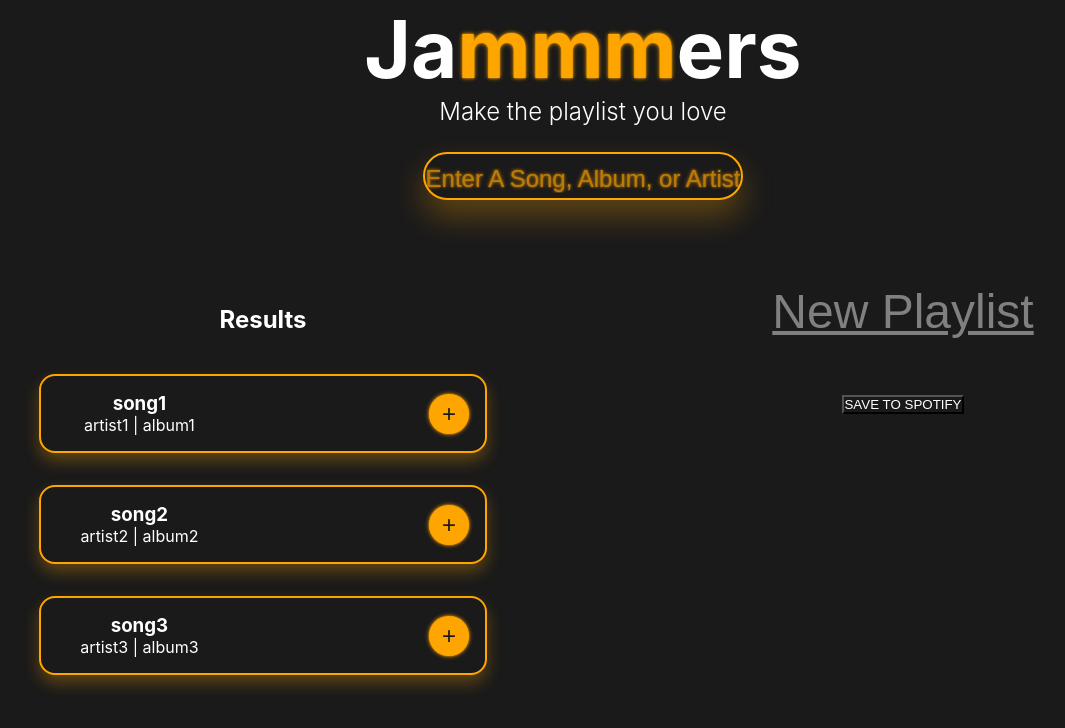
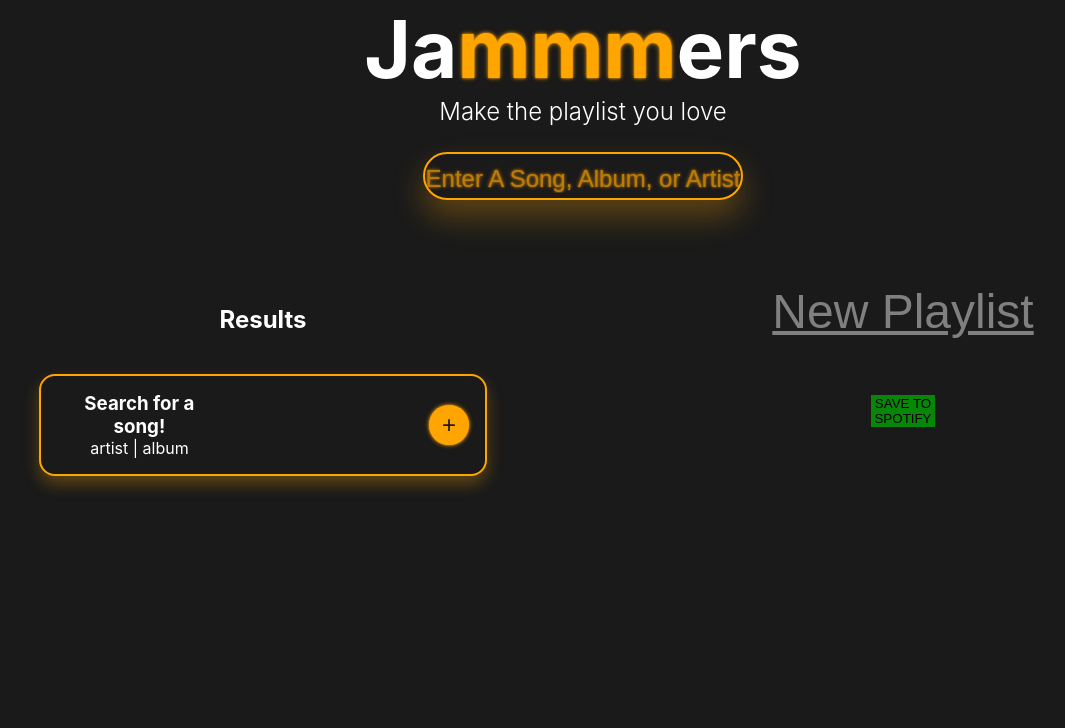
Before and after one commit to bradmcnew/playlist-creator, a React (Create React App) app: page / in a window 1280 px wide. Shown: the top 728 px of the page, without its empty margins (57-1122 px from the left). Built offline with nearby package versions, Linux system fonts and the light colour scheme.

Commit message:
save to spotify button update

```diff
--- a/src/App.js
+++ b/src/App.js
@@ -8,9 +8,7 @@ import Spotify from './api/spotify';
 
 function App() {
   const [searchResults, setSearchResults] = useState([
-    {name: 'song1', artist: 'artist1', album: 'album1', id: 1, uri: 'spotify:track:1'},
-    {name: 'song2', artist: 'artist2', album: 'album2', id: 2, uri: 'spotify:track:2'},
-    {name: 'song3', artist: 'artist3', album: 'album3', id: 3, uri: 'spotify:track:3'},
+    {name: 'Search for a song!', artist: 'artist', album: 'album', id: 1, uri: 'spotify:track:1'},
 ]);
   const [playlistTracks, setPlaylistTracks] = useState([]);
   const [playlistName, setPlaylistName] = useState('New Playlist');
@@ -34,6 +32,9 @@ function App() {
     }));
   }, [playlistTracks]);
   const savePlaylist = () => {
+    if (playlistTracks.length < 1) {
+      return;
+    }
     const trackURIs = playlistTracks.map(track => track.uri);
     Spotify.savePlaylist(playlistName, trackURIs).then(() => {
       setPlaylistName("New Playlist");
--- a/src/components/Playlist/Playlist.module.css
+++ b/src/components/Playlist/Playlist.module.css
@@ -17,3 +17,18 @@
     color: grey;
     background-color: transparent;
 }
+
+.save {
+    border: none;
+    height: 2rem;
+    color: black;
+    width: 10%;
+    background-color: rgba(0, 180, 0, 0.7);
+}
+.save:hover {
+    background-color: rgb(0, 210, 0);
+}
+.save:active {
+    background-color: rgba(0, 180, 0, 0.3);
+    color: black;
+}
```
Also changed, not shown: public/logo192.png (deleted), public/logo512.png (deleted).
